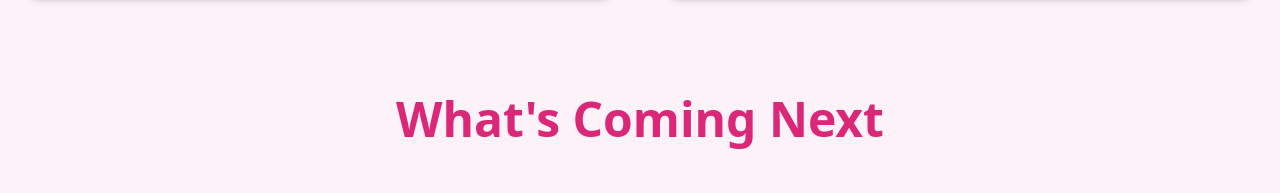
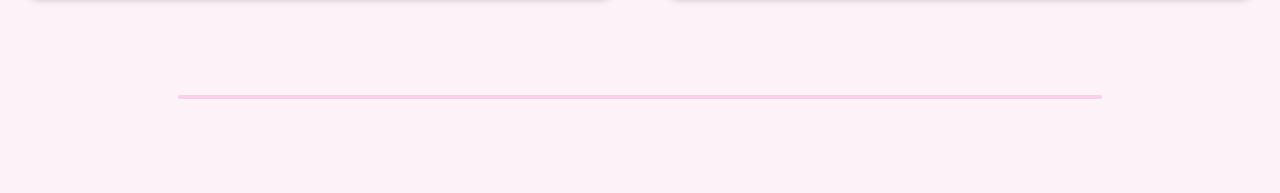
Before and after one commit to t-vanderwolk/PetCure, a React (Create React App) app: page /products in a window 1280 px wide. Shown: the part 847-1040 px from the top of the page. Built offline with nearby package versions, Linux system fonts and the light colour scheme.

Commit message:
fixed Products.js whats coming next

```diff
--- a/src/pages/Products.js
+++ b/src/pages/Products.js
@@ -83,9 +83,13 @@ function Products() {
           transition={{ duration: 1 }}
           className="text-center"
         >
-          <h2 className="text-5xl font-bold text-pink-600 mb-12">
-            What's Coming Next
-          </h2>
+                <motion.hr
+                    initial={{ opacity: 0 }}
+                    animate={{ opacity: 1 }}
+                    transition={{ delay: 0.6, duration: 1 }}
+                    className="my-16 border-t-4 border-pink-200 w-3/4 mx-auto rounded-full"
+                  />
+
 
           <ComingSoon />
         </motion.div>
```
